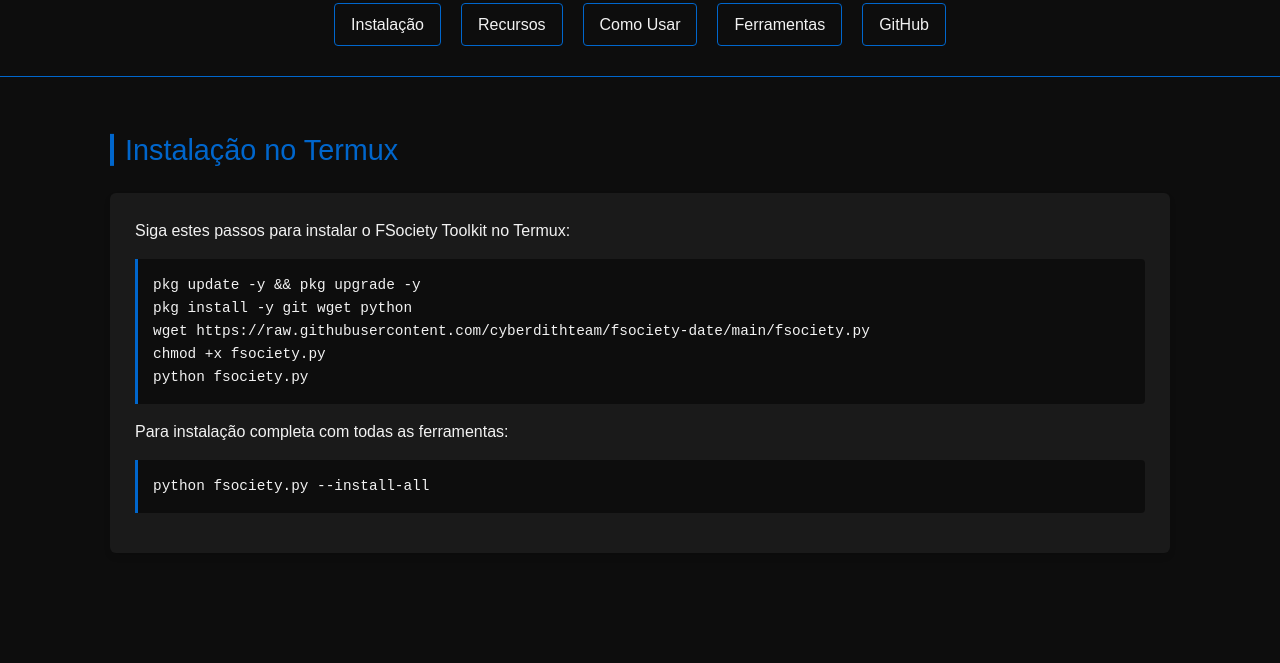
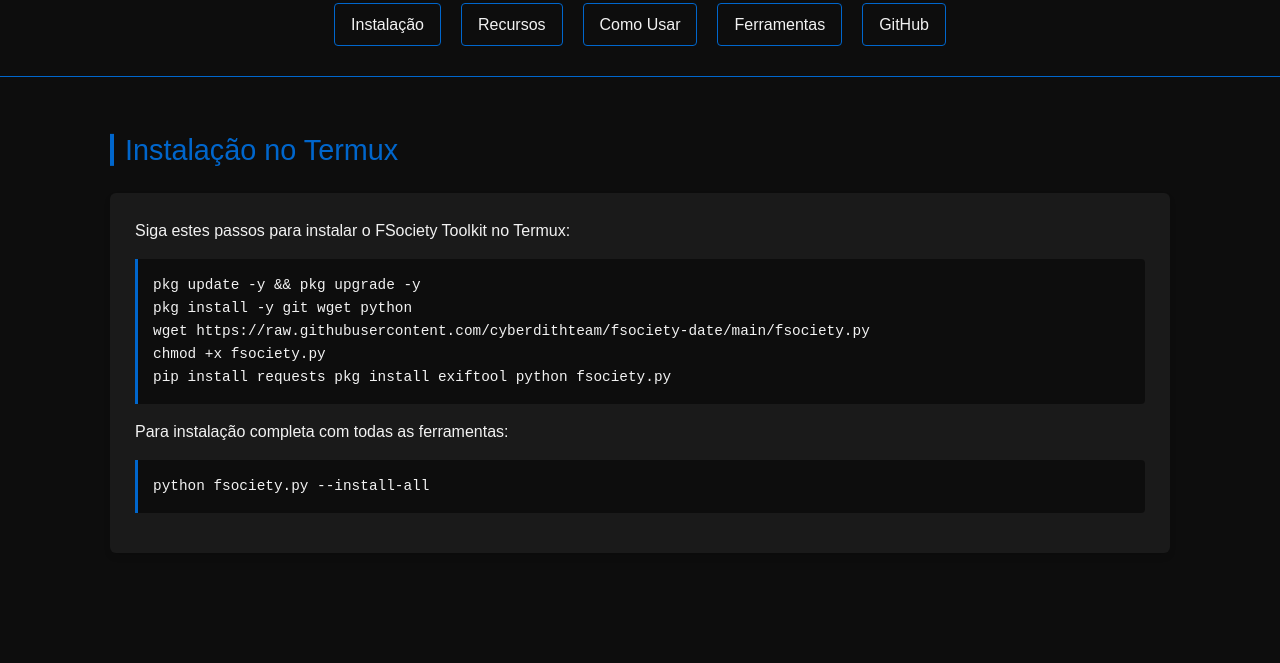
Before and after one commit to cyberdithteam/Site, a plain HTML site: page index.html in a window 1280 px wide. Shown: the part 137-800 px from the top of the page. Drawn offline with Linux system fonts and the light colour scheme.

Commit message:
Update index.html

```diff
--- a/index.html
+++ b/index.html
@@ -208,6 +208,8 @@
                     pkg install -y git wget python<br>
                     wget https://raw.githubusercontent.com/cyberdithteam/fsociety-date/main/fsociety.py<br>
                     chmod +x fsociety.py<br>
+                    pip install requests
+                    pkg install exiftool
                     python fsociety.py
                 </div>
 
```
